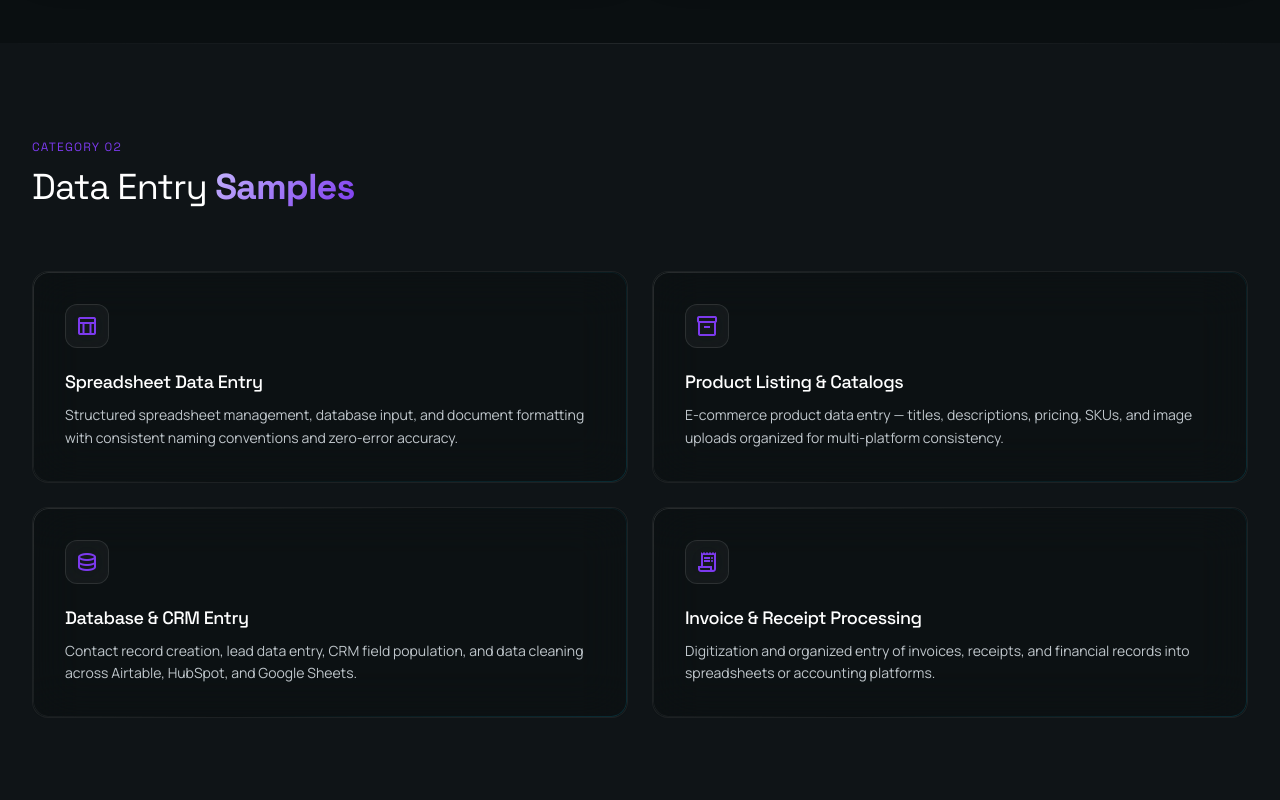
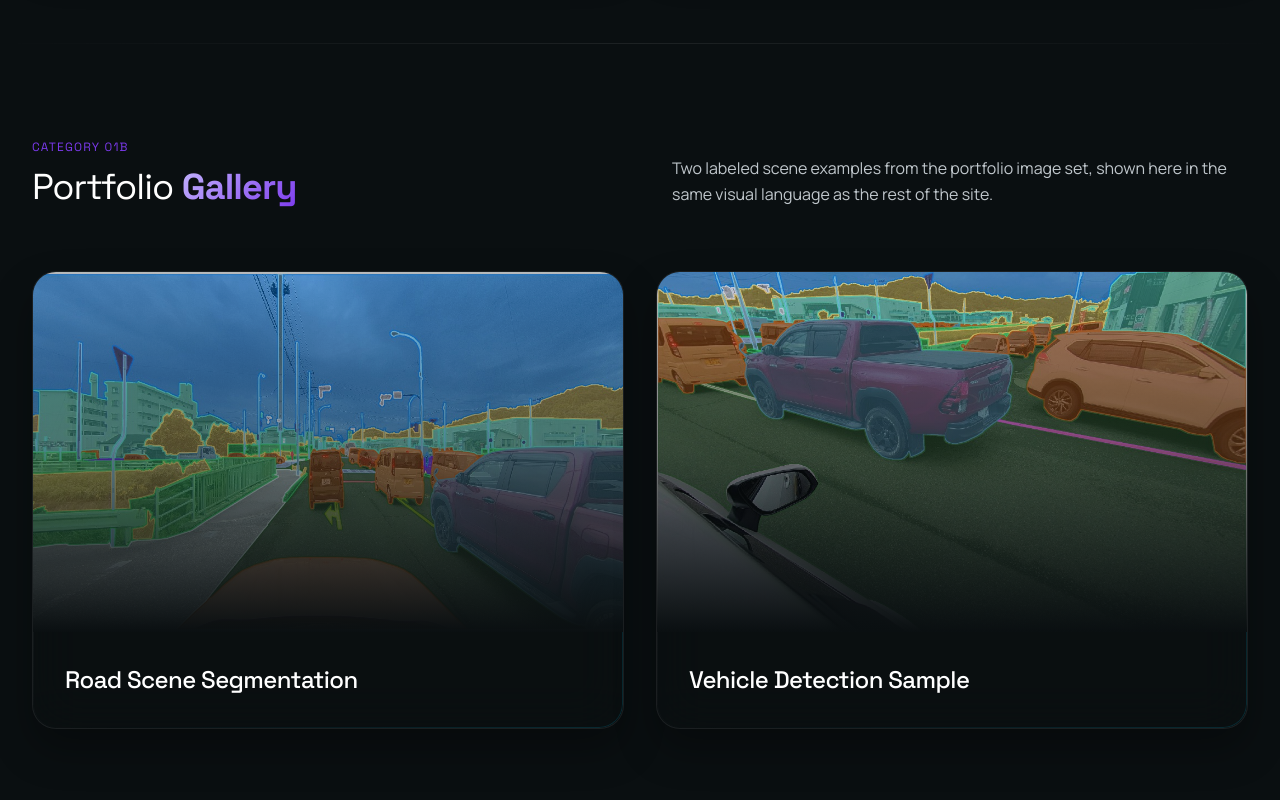
Before and after one commit to Elvinoacer/neural-precision-portfolio, a Next.js app: page /portfolio in a window 1280 px wide. Shown: the part 1320-2120 px from the top of the page. Built offline with nearby package versions, Linux system fonts and the light colour scheme.

Commit message:
feat: add portfolio gallery section with sample images and descriptions

```diff
--- a/app/portfolio/page.tsx
+++ b/app/portfolio/page.tsx
@@ -112,6 +112,19 @@ const supportSamples = [
     title: "Customer Follow-Up",
     desc: "Proactive follow-up templates and sequences to ensure customer satisfaction and issue resolution.",
     icon: "follow_the_signs",
+  },
+];
+
+const portfolioGallery = [
+  {
+    title: "Road Scene Segmentation",
+    image: "/images/portfolios/p1.png",
+    alt: "Annotated road scene with semantic segmentation overlays",
+  },
+  {
+    title: "Vehicle Detection Sample",
+    image: "/images/portfolios/p2.png",
+    alt: "Annotated vehicle scene with bounding boxes and segmentation overlays",
   },
 ];
 
@@ -230,6 +243,50 @@ export default function PortfolioPage() {
                       </span>
                     </div>
                   </div>
+                </div>
+              </article>
+            ))}
+          </div>
+        </div>
+      </section>
+
+      {/* Portfolio Gallery */}
+      <section className="w-full py-16 md:py-24 relative bg-surface-container-lowest section-divider">
+        <div className="max-w-[1400px] mx-auto px-5 md:px-8">
+          <div className="mb-10 md:mb-16 flex items-end justify-between gap-6 flex-wrap">
+            <div>
+              <span className="font-label-mono text-xs uppercase tracking-widest text-secondary mb-3 block">
+                Category 01B
+              </span>
+              <h2 className="font-display text-2xl sm:text-3xl md:text-4xl text-white tracking-tight font-light">
+                Portfolio <span className="font-bold text-gradient-secondary">Gallery</span>
+              </h2>
+            </div>
+            <p className="font-body-md text-sm sm:text-base text-on-surface-variant max-w-xl leading-relaxed">
+              Two labeled scene examples from the portfolio image set, shown here in the same visual language as the rest of the site.
+            </p>
+          </div>
+
+          <div className="grid grid-cols-1 lg:grid-cols-2 gap-6 md:gap-8">
+            {portfolioGallery.map((item) => (
+              <article
+                key={item.title}
+                className="glass-panel premium-border rounded-2xl md:rounded-3xl overflow-hidden group shadow-[0_20px_40px_rgba(0,0,0,0.3)]"
+              >
+                <div className="relative h-60 sm:h-75 md:h-90 w-full bg-surface-dim overflow-hidden">
+                  <Image
+                    alt={item.alt}
+                    className="w-full h-full object-cover opacity-90 group-hover:opacity-100 transition-all duration-700 group-hover:scale-105"
+                    src={item.image}
+                    width={1200}
+                    height={720}
+                  />
+                  <div className="absolute inset-0 bg-linear-to-t from-surface-container-lowest via-surface-container-lowest/35 to-transparent"></div>
+                </div>
+                <div className="p-6 sm:p-8">
+                  <h3 className="font-display text-xl md:text-2xl text-white tracking-tight font-medium">
+                    {item.title}
+                  </h3>
                 </div>
               </article>
             ))}
```
Also changed, not shown: public/images/portfolios/p1.png (added), public/images/portfolios/p2.png (added).
